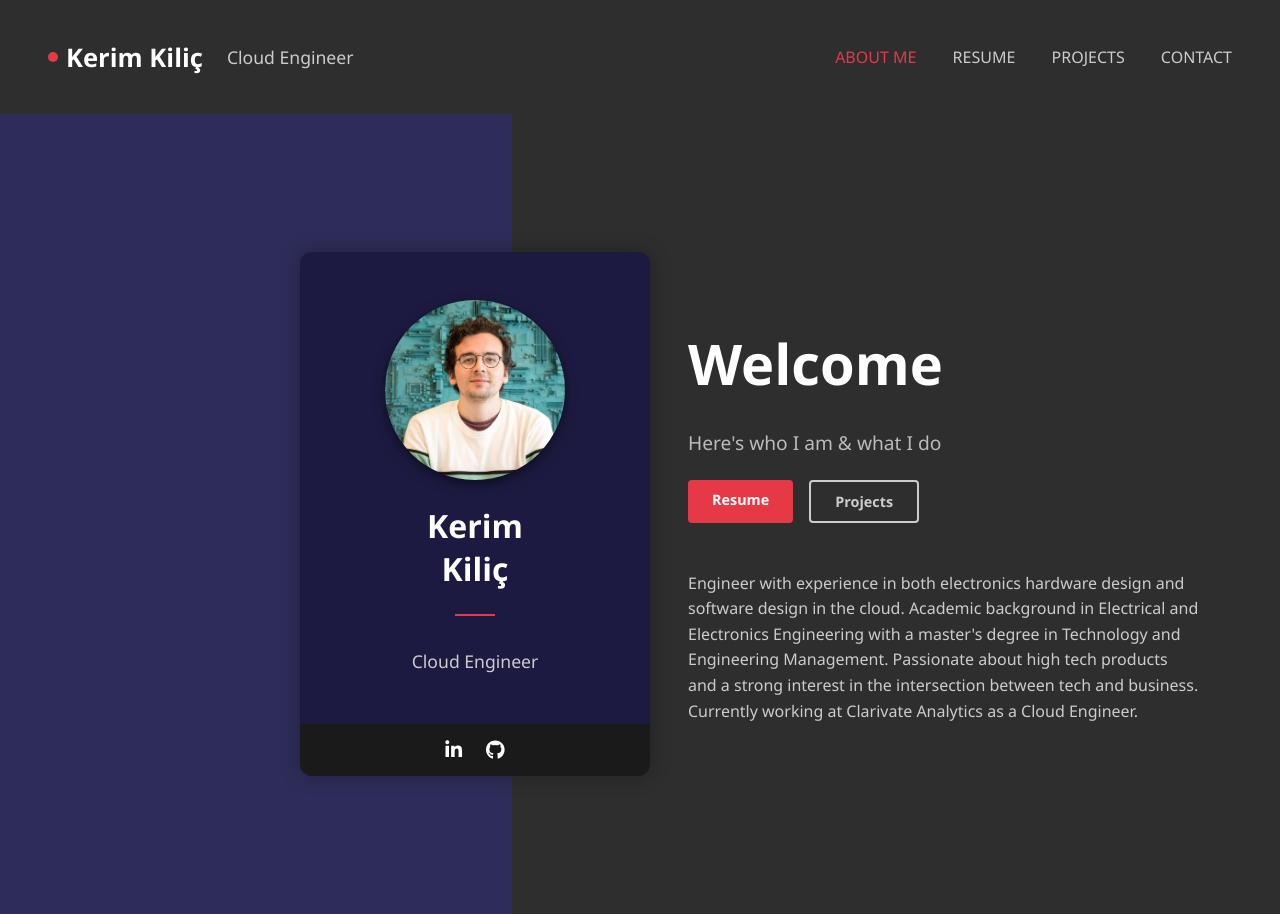
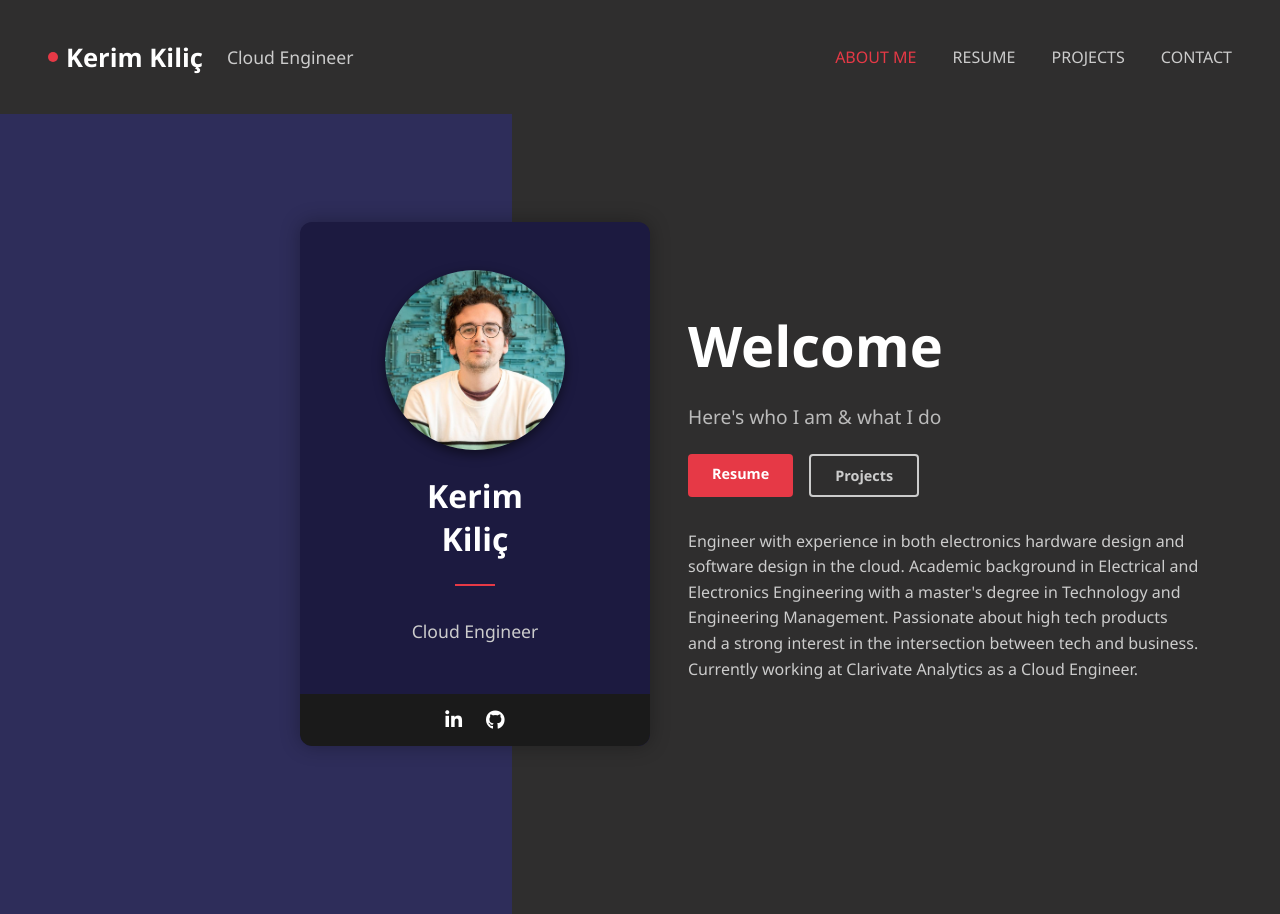
Before and after one commit to kerim-kilic/kerim-kilic.github.io, a plain HTML site: page index.html in a window 1280 px wide. Drawn offline with Linux system fonts and the light colour scheme.

Commit message:
Move contents a bit more higher vertically

```diff
--- a/styles.css
+++ b/styles.css
@@ -11,14 +11,13 @@ body {
   }
 
   .left {
-    flex: 0 0 40%;         /* Exactly 40% so it lines up with the gradient */
+    flex: 0 0 40%;
     display: flex;
-    justify-content: flex-end; /* or center, but often right-align helps overlap */
-    align-items: center;
-    overflow: visible;     /* ensure card can spill out */
+    justify-content: flex-end;
+    overflow: visible;
     position: relative;
     padding: 3rem;
-    background: none;      /* let the container's gradient show through */
+    background: none;
   }
 
   .card {
@@ -112,11 +111,14 @@ body {
 
   .right {
     flex: 1;
-    display: flex;
-    flex-direction: column;
-    justify-content: center;
-    padding: 4rem 5rem;    /* push text to the right if needed */
-    background: none;      /* let the container's gradient show through */
+    padding: 4rem 5rem;
+    background: none;
+    display: block;
+  }
+
+  .left,
+  .right {
+    transform: translateY(-30px);
   }
 
   .right h1 {
@@ -232,11 +234,12 @@ body {
   .container {
     display: flex;
     min-height: 100vh;
+    align-items: center;  /* vertical centering */
     background: linear-gradient(
       to right,
       #2e2d5a 0%,
-      #2e2d5a 40%,  /* Purple ends at 40% */
-      #2f2e2e 40%,  /* Dark starts at 40% */
+      #2e2d5a 40%,
+      #2f2e2e 40%,
       #2f2e2e 100%
     );
   }
```
